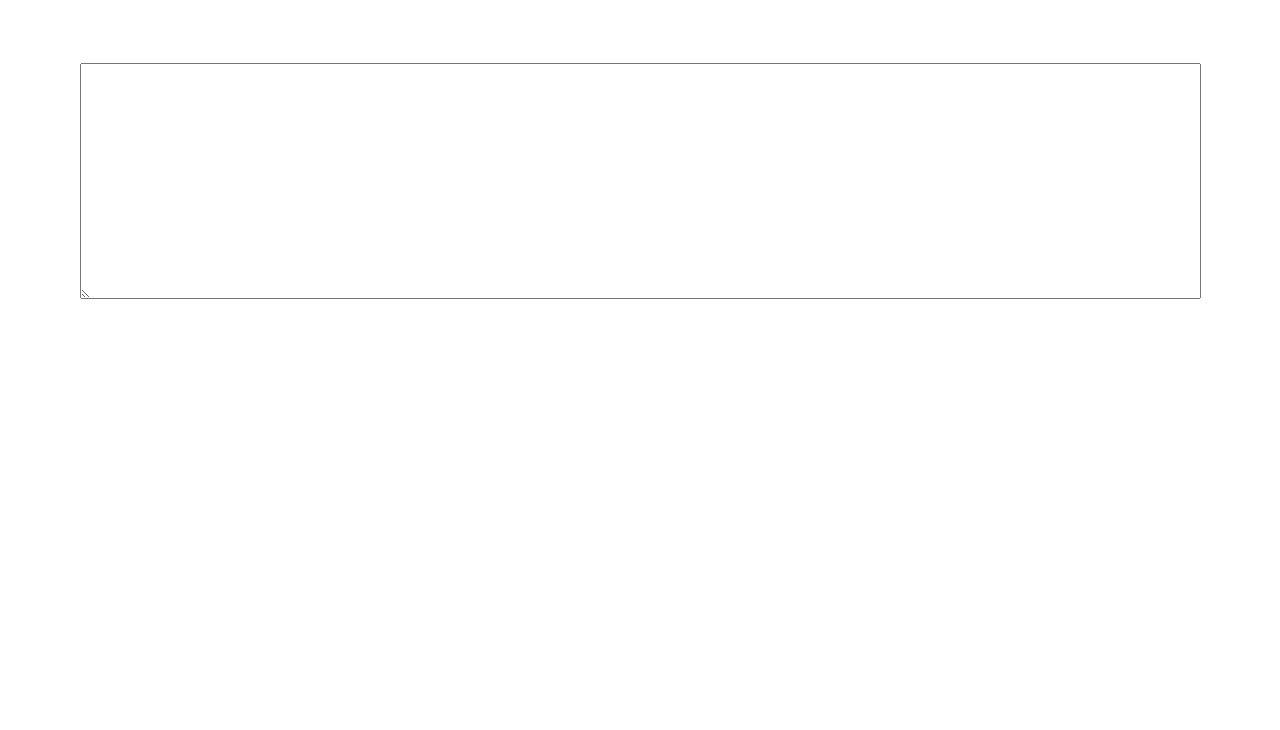
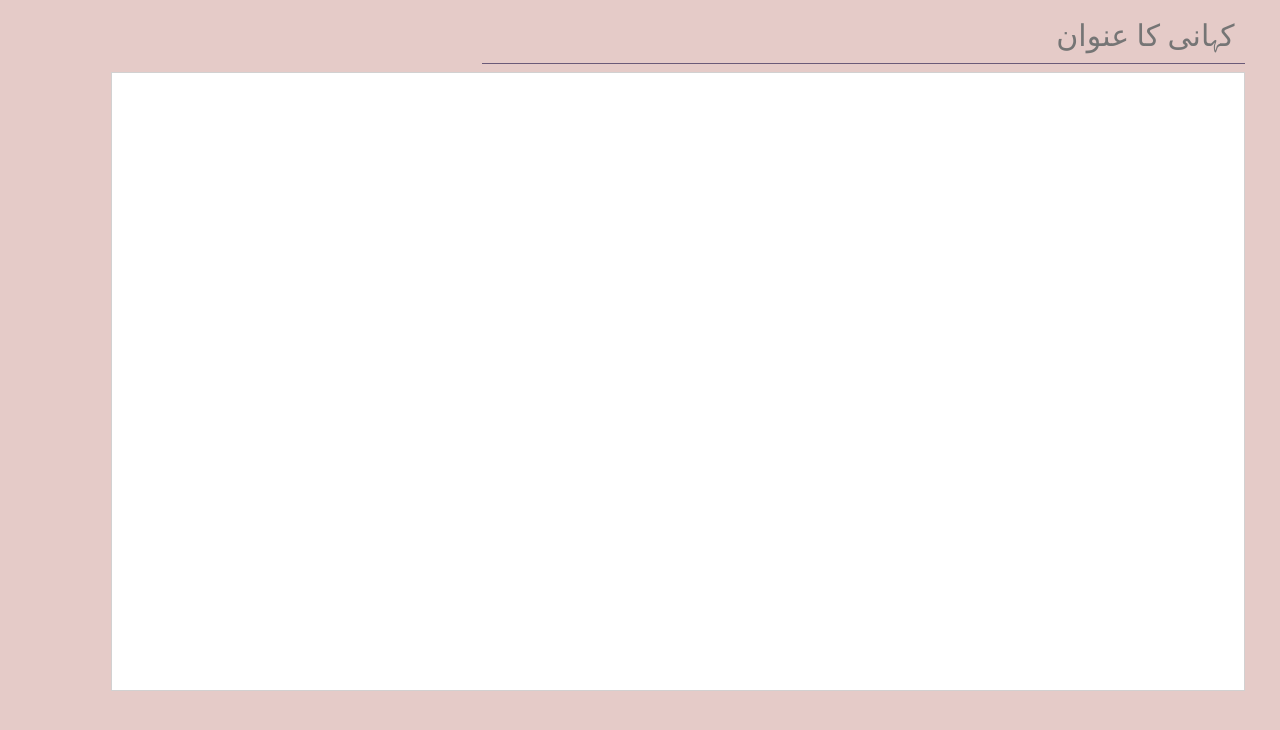
Before and after one commit to Tahreem23/urdu-text-editor-js, a plain HTML site: page index.html in a window 1280 px wide. Drawn offline with nearby package versions, Linux system fonts and the light colour scheme.

Commit message:
designing

```diff
--- a/index.html
+++ b/index.html
@@ -7,16 +7,30 @@
     <meta name="viewport" content="width=device-width, initial-scale=1.0">
     <title>Urdu Editor</title>
 
+
+    <link rel="stylesheet" href="https://maxcdn.bootstrapcdn.com/bootstrap/4.5.2/css/bootstrap.min.css">
     <link rel="stylesheet" href="style.css">
+
+    <script src="https://ajax.googleapis.com/ajax/libs/jquery/3.5.1/jquery.min.js"></script>
+    <script src="https://maxcdn.bootstrapcdn.com/bootstrap/4.5.2/js/bootstrap.min.js"></script>
 
 </head>
 
 <body>
 
-    <div class="main">
+    <div class="row">
 
-        <textarea name="urdu-text-editor" id="urdu-text-editor" cols="100" rows="10"></textarea>
+        <div class="col-md-8 row story-main">
 
+            <div class="col-md-12 story-title">
+                <input type="text" placeholder="کہانی کا عنوان" id="story-title">
+            </div>
+            <div class="col-md-12">
+
+                <textarea class="urdu-text-editor" id="urdu-text-editor" cols="100" rows="20"></textarea>
+            </div>
+
+        </div>
     </div>
 
     <script src="index.js"></script>
--- a/index.js
+++ b/index.js
@@ -70,11 +70,22 @@ let map = {
 
 */
 
-let editor = document.getElementById("urdu-text-editor");
+let storyEditor = document.getElementById("urdu-text-editor");
+let storyTitle = document.getElementById("story-title");
 
-editor.addEventListener("input", function () {
+storyTitle.addEventListener("input", function () {
 
-    let editorText = editor.value;
+    urduEditor(storyTitle);
+});
+
+storyEditor.addEventListener("input", function () {
+
+    urduEditor(storyEditor);
+});
+
+function urduEditor(element){
+
+    let editorText = element.value;
     let newText = "";
 
     for (let i = 0; i < editorText.length; i++) {
@@ -87,5 +98,6 @@ editor.addEventListener("input", function () {
             newText += editorText[i];
     }
 
-    editor.value = newText;
-});
+    element.value = newText;
+
+}
--- a/style.css
+++ b/style.css
@@ -1,15 +1,55 @@
-.main{
-    margin-top: 5%;
+body {
+    background-color: #e5cbc8;
+    direction: rtl;
+    overflow: hidden;
 }
 
-.main textarea{
-    display: block;
-    margin-left: auto;
-    margin-right: auto;
+.main {
+}
 
-    direction: rtl;
+.urdu-text-editor {
+    font-size: 20px;
+    font-family: "Jameel Noori Nastaleeq Regular";
+    border-color: #d2d1d1;
+    resize: none;
 
-    font-size: 20px;
+    padding-right: 15px;
+    padding-top: 15px;
 
-    font-family: 'Jameel Noori Nastaleeq Regular';
+    caret-color: #ab7b9b;
 }
+
+
+.story-title input:focus {
+    outline: none;
+}
+
+.urdu-text-editor:focus{
+    outline: 1px solid #ab7b9b;
+}
+
+.story-title {
+    margin-top: 1%;
+    margin-bottom: 1%;
+    font-family: "Jameel Noori Nastaleeq Regular";
+}
+
+.story-title input {
+    padding: 5px 10px;
+    width: 100%;
+
+    background-color: transparent;
+
+    border: none;
+    border-bottom: 1px solid #6a5a78;
+
+    font-size: 30px;
+
+    color: #56384c;
+
+    caret-color: #ab7b9b;
+}
+
+.story-main {
+    padding-right: 5%;
+}
```
